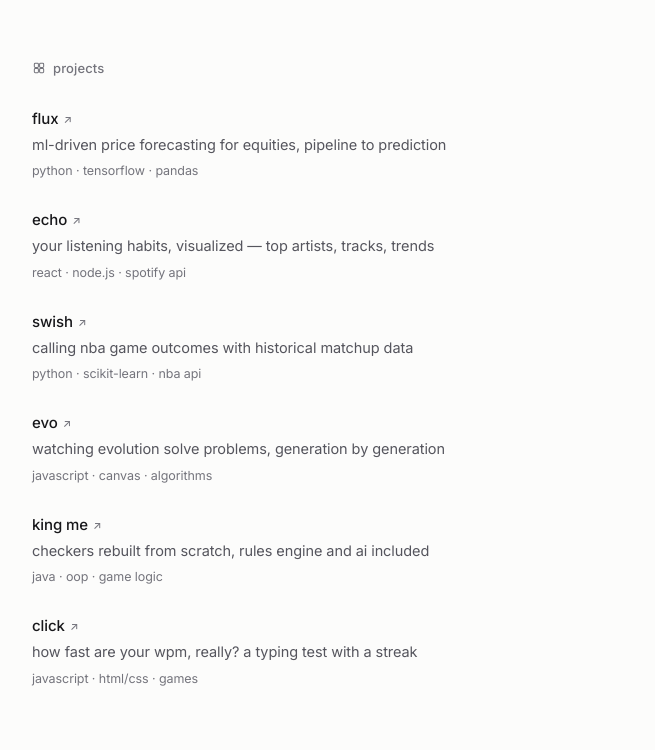
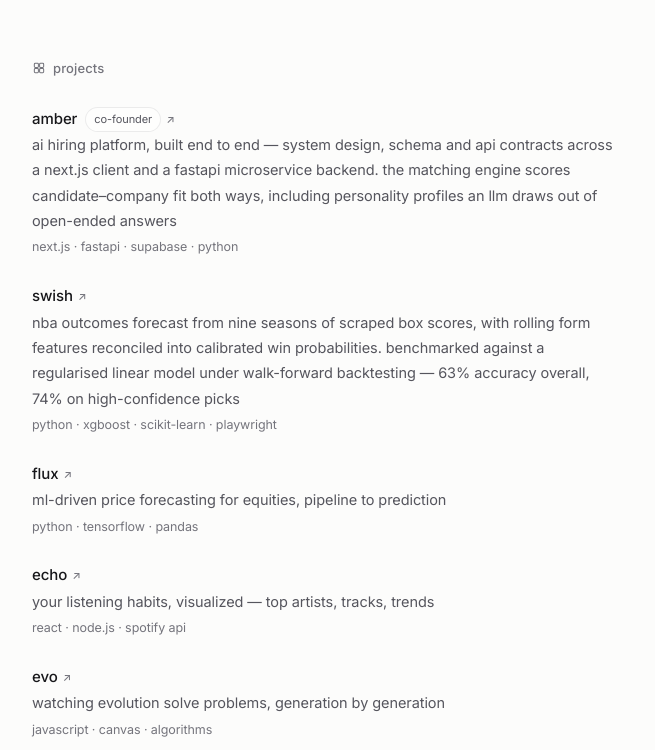
Before and after one commit to nakulpatel0306/my-portfolio-website, a plain HTML site: page index.html in a window 1280 px wide. Shown: the part 1091-1841 px from the top of the page, without its empty margins (312-967 px from the left). Drawn offline with Linux system fonts and the light colour scheme.

Commit message:
Lead projects with Amber and Swish, and move D2L to Kitchener
- Add Amber at the top of projects: the AI hiring platform, with the
  co-founder badge and the real stack from the résumé
- Rewrite the Swish card with what the résumé actually says — nine
  seasons of scraped box scores, walk-forward backtesting, 63% accuracy
  overall and 74% on high-confidence picks — in place of the vague line
  it carried before
- Both link to the GitHub profile rather than a specific repository,
  matching the other five cards
- D2L is Kitchener, ON, per the résumé; the site had Waterloo. Laurier
  stays Waterloo, which is correct

The four older cards are kept below the two résumé projects rather than
dropped, since removing work was not asked for.

80 checks still pass across the three suites, plus 12 new ones covering
the project order, the badge, the figures, the link targets and the
location.

Claude-Session: https://claude.ai/code/session_01HAn2XdgnTFQbMJQzfmrehD

```diff
--- a/index.html
+++ b/index.html
@@ -101,7 +101,7 @@
           </div>
           <div class="li-row">
             <span class="li-role">software developer</span>
-            <span class="li-where">waterloo</span>
+            <span class="li-where">kitchener</span>
           </div>
         </li>
         <li>
@@ -153,6 +153,26 @@
       <ul class="projects">
         <li>
           <a href="https://github.com/nakulpatel0306" target="_blank" rel="noopener">
+            <span class="p-name">amber<span class="p-role">co-founder</span><span class="arrow" aria-hidden="true">↗</span></span>
+            <span class="p-desc">ai hiring platform, built end to end — system design, schema and api
+              contracts across a next.js client and a fastapi microservice backend. the matching engine
+              scores candidate–company fit both ways, including personality profiles an llm draws out
+              of open-ended answers</span>
+            <span class="p-tags">next.js · fastapi · supabase · python</span>
+          </a>
+        </li>
+        <li>
+          <a href="https://github.com/nakulpatel0306" target="_blank" rel="noopener">
+            <span class="p-name">swish<span class="arrow" aria-hidden="true">↗</span></span>
+            <span class="p-desc">nba outcomes forecast from nine seasons of scraped box scores, with
+              rolling form features reconciled into calibrated win probabilities. benchmarked against a
+              regularised linear model under walk-forward backtesting — 63% accuracy overall, 74% on
+              high-confidence picks</span>
+            <span class="p-tags">python · xgboost · scikit-learn · playwright</span>
+          </a>
+        </li>
+        <li>
+          <a href="https://github.com/nakulpatel0306" target="_blank" rel="noopener">
             <span class="p-name">flux<span class="arrow" aria-hidden="true">↗</span></span>
             <span class="p-desc">ml-driven price forecasting for equities, pipeline to prediction</span>
             <span class="p-tags">python · tensorflow · pandas</span>
@@ -163,13 +183,6 @@
             <span class="p-name">echo<span class="arrow" aria-hidden="true">↗</span></span>
             <span class="p-desc">your listening habits, visualized — top artists, tracks, trends</span>
             <span class="p-tags">react · node.js · spotify api</span>
-          </a>
-        </li>
-        <li>
-          <a href="https://github.com/nakulpatel0306" target="_blank" rel="noopener">
-            <span class="p-name">swish<span class="arrow" aria-hidden="true">↗</span></span>
-            <span class="p-desc">calling nba game outcomes with historical matchup data</span>
-            <span class="p-tags">python · scikit-learn · nba api</span>
           </a>
         </li>
         <li>
--- a/style.css
+++ b/style.css
@@ -857,3 +857,17 @@ body::before {
   }
   .skill-tabs { display: none; }
 }
+
+/* a role badge beside a project name, for the ones that aren't solo builds */
+.p-role {
+  display: inline-block;
+  margin-left: 8px;
+  font-size: 11px;
+  font-weight: 400;
+  color: var(--muted);
+  background: var(--glass);
+  border: 1px solid var(--glass-line);
+  border-radius: 999px;
+  padding: 2px 8px;
+  vertical-align: 1px;
+}
```
